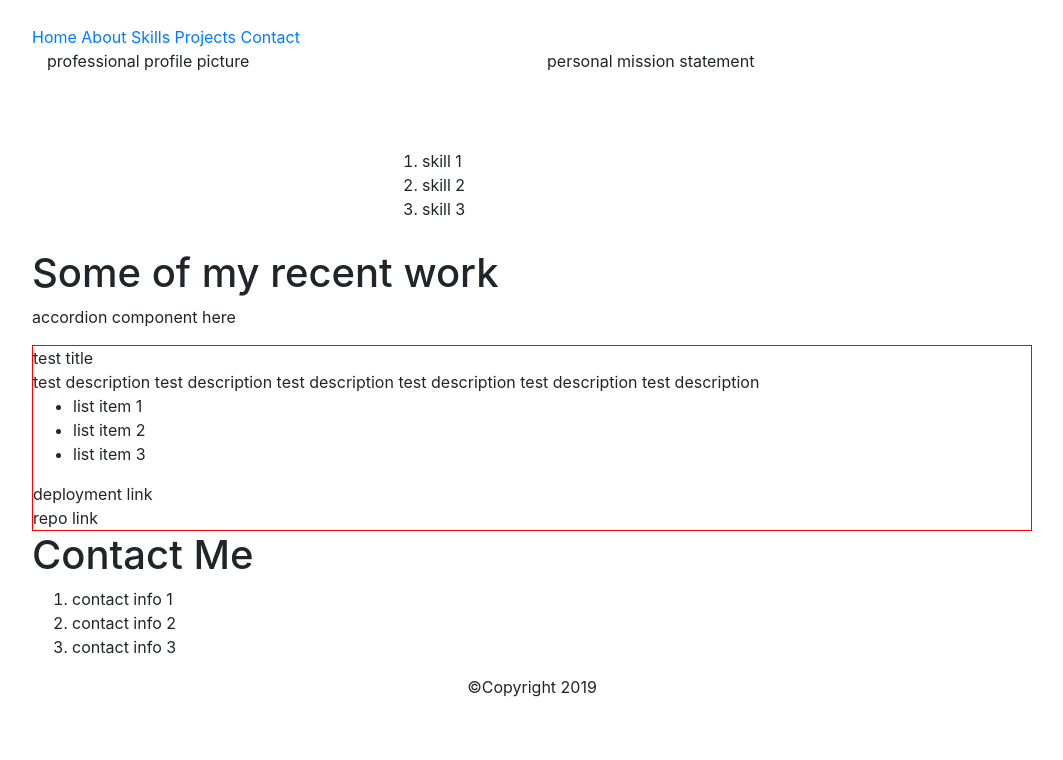
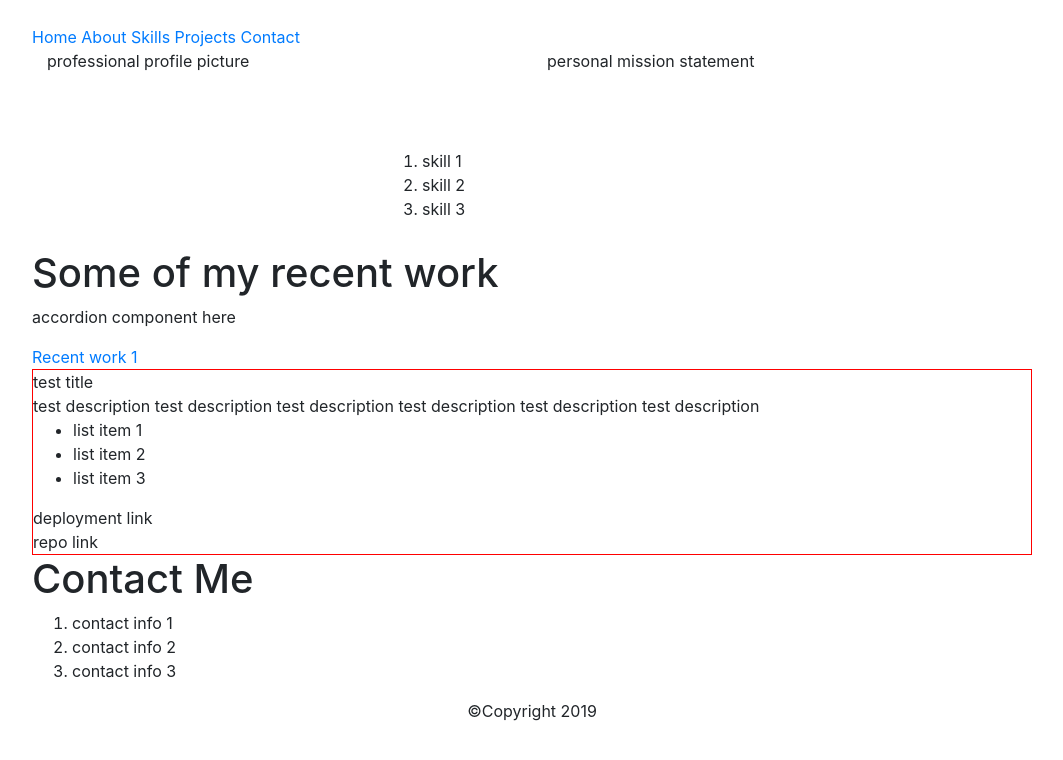
Before and after one commit to QuintonMcNamee/My-Portfolio, a plain HTML site: page index.html in a window 1280 px wide. Shown: the whole page, without its empty margins (108-1171 px from the left). Drawn offline with nearby package versions, Linux system fonts and the light colour scheme.

Commit message:
added text for recent work

```diff
--- a/index.html
+++ b/index.html
@@ -61,7 +61,7 @@
     <section class="project-section">
       <h1>Some of my recent work</h1>
       <p>accordion component here</p>
-      <a href="https://worthymon.netlify.com/" /></a>
+      <a href="https://worthymon.netlify.com/" target="_blank" />Recent work 1</a>
     </section>
 
     <!-- CONTACT SECTION -->
```
